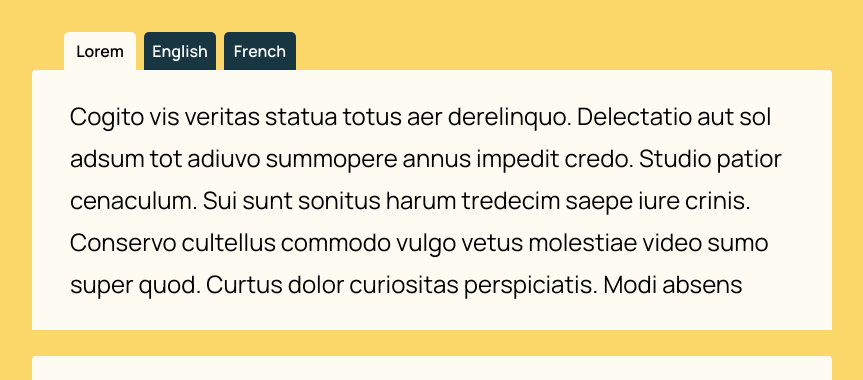
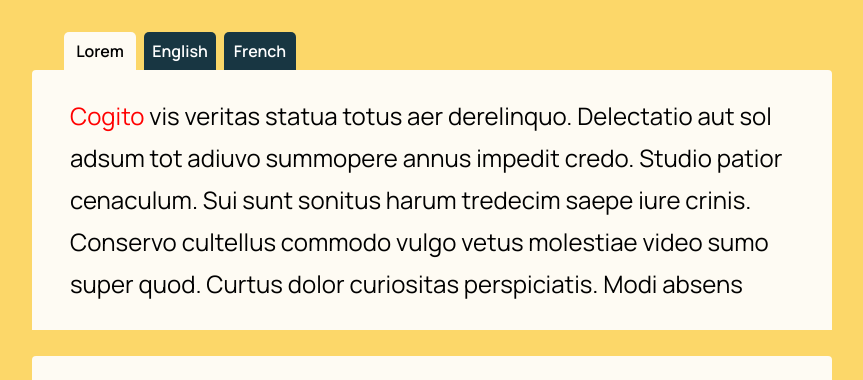
Before and after one commit to Asterids/tiptap, a SvelteKit app: page / in a window 1280 px wide. Shown: the part 185-565 px from the top of the page, without its empty margins (208-1071 px from the left). Built offline with nearby package versions, Linux system fonts and the light colour scheme.

Commit message:
diffing functionality first pass

```diff
--- a/src/routes/TypingTest/Input.svelte
+++ b/src/routes/TypingTest/Input.svelte
@@ -1,19 +1,17 @@
 <script>
-  import { inputText, isRunning, resetTest, startTestTimer, timerLabel } from "./store";
+  import { inputText, isTestInProgress, resetTest, timerLabel } from "./store";
 </script>
 
 <section class="input-container">
   <form class="input-box">
     <div class="input-box-header">
       <label for="type-here">Type to begin:</label>
-      {#if $isRunning}
+      {#if $isTestInProgress}
         <p id="timer">{$timerLabel}</p>
-      {/if}
-      {#if $isRunning}
-      <button id="reset" on:click={resetTest}>Reset</button>
+        <button id="reset" on:click={resetTest}>Reset</button>
       {/if}
     </div>
-    <textarea id="type-here" rows="10" cols="19" bind:value={$inputText} on:keydown={startTestTimer} />
+    <textarea id="type-here" rows="10" cols="19" bind:value={$inputText} />
   </form>
 </section>
 
--- a/src/routes/TypingTest/SampleText.svelte
+++ b/src/routes/TypingTest/SampleText.svelte
@@ -1,9 +1,11 @@
 <script lang="ts">
-  import { sampleText, selectedLang } from "./store";
+  import { inputText, sampleText, sampleTextWordsArray, selectedLang, wordMatchStatusAtIndex } from "./store";
   import { generateSampleText } from "./sampleText";
 
   const handleSelectTab = (lang: string) => {
     selectedLang.set(lang);
+    wordMatchStatusAtIndex.set([]);
+    inputText.set('');
     sampleText.set(generateSampleText(lang));
   }
 
@@ -19,7 +21,23 @@
     <button class="lang-selection-tab {isSelected($selectedLang, 'french')}" on:click={() => handleSelectTab('french')} value="french" name="french">French</button>
   </div>
   <div class="text-block">
-    <p>{$sampleText}</p>
+    <p>
+      {#each $sampleTextWordsArray as word, idx}
+        {#if $wordMatchStatusAtIndex[idx]}
+          <span class="word correct">
+            {word}
+          </span>
+        {:else if $wordMatchStatusAtIndex[idx] !== undefined}
+          <span class="word incorrect">
+            {word}
+          </span>
+        {:else}
+          <span class="word">
+            {word}
+          </span>
+        {/if}
+      {/each}
+    </p>
   </div>
 </section>
 
@@ -61,4 +79,12 @@
     overflow: hidden;
     border-bottom: 14px #fefbf3 solid;
   }
+
+  .correct {
+    color: green;
+  }
+
+  .incorrect {
+    color: red;
+  }
 </style>
--- a/src/routes/TypingTest/store.js
+++ b/src/routes/TypingTest/store.js
@@ -1,14 +1,17 @@
-import { writable } from 'svelte/store';
+import { derived, get, writable } from 'svelte/store';
 import { generateSampleText } from "./sampleText";
 
-// TODO: fix ts errors
-// TODO: see about making timer setup cleaner
+export const selectedLang = writable('lorem');
 
-export const selectedLang = writable('lorem');
 export const sampleText = writable(generateSampleText());
+export const sampleTextWordsArray = derived(sampleText, ($sampleText) => $sampleText.split(' '));
+export const wordMatchStatusAtIndex = writable([]);
+
 export const inputText = writable('');
+const inputTextWordsArray = derived(inputText, ($inputText) => $inputText.split(' '));
+// const inputTextCursorPosition = derived(inputText, ($inputText) => $inputText.length - 1);
 
-export const isRunning = writable(false);
+export const isTestInProgress = writable(false);
 const timer = 30;
 export let timerLabel = writable(`${timer}`);
 // @ts-ignore
@@ -16,10 +19,11 @@ let intervalId;
 
 const resetText = () => {
   inputText.set('');
+  sampleText.set(generateSampleText(get(selectedLang)));
 };
 
 const resetTimer = () => {
-  isRunning.set(false);
+  isTestInProgress.set(false);
   timerLabel.set(`${timer}`);
   // @ts-ignore
   clearInterval(intervalId);
@@ -30,19 +34,39 @@ export const resetTest = () => {
   resetTimer();
 };
 
-export function startTestTimer() {
+function beginTest() {
   resetTimer();
-  isRunning.set(true);
+  isTestInProgress.set(true);
   let count = timer;
 
   intervalId = setInterval(() => {
     count--;
     timerLabel.set(`${count}`);
 
-    if (count < 0) {
-      // @ts-ignore
-      clearInterval(intervalId);
-      isRunning.set(false);
+    if (count < 1) {
+      finishTest();
+      timerLabel.set('0');
     }
   }, 1000);
 }
+
+function finishTest() {
+  // @ts-ignore
+  clearInterval(intervalId);
+  isTestInProgress.set(false);
+}
+
+inputTextWordsArray.subscribe((value) => {
+  if (!get(isTestInProgress) && value[0].length) {
+    beginTest();
+  }
+
+  // @ts-ignore
+  let tempArray = [];
+  value.forEach((word, idx) => {
+    tempArray.push(word === get(sampleTextWordsArray)[idx])
+  });
+
+  // @ts-ignore
+  wordMatchStatusAtIndex.set(tempArray);
+});
```
